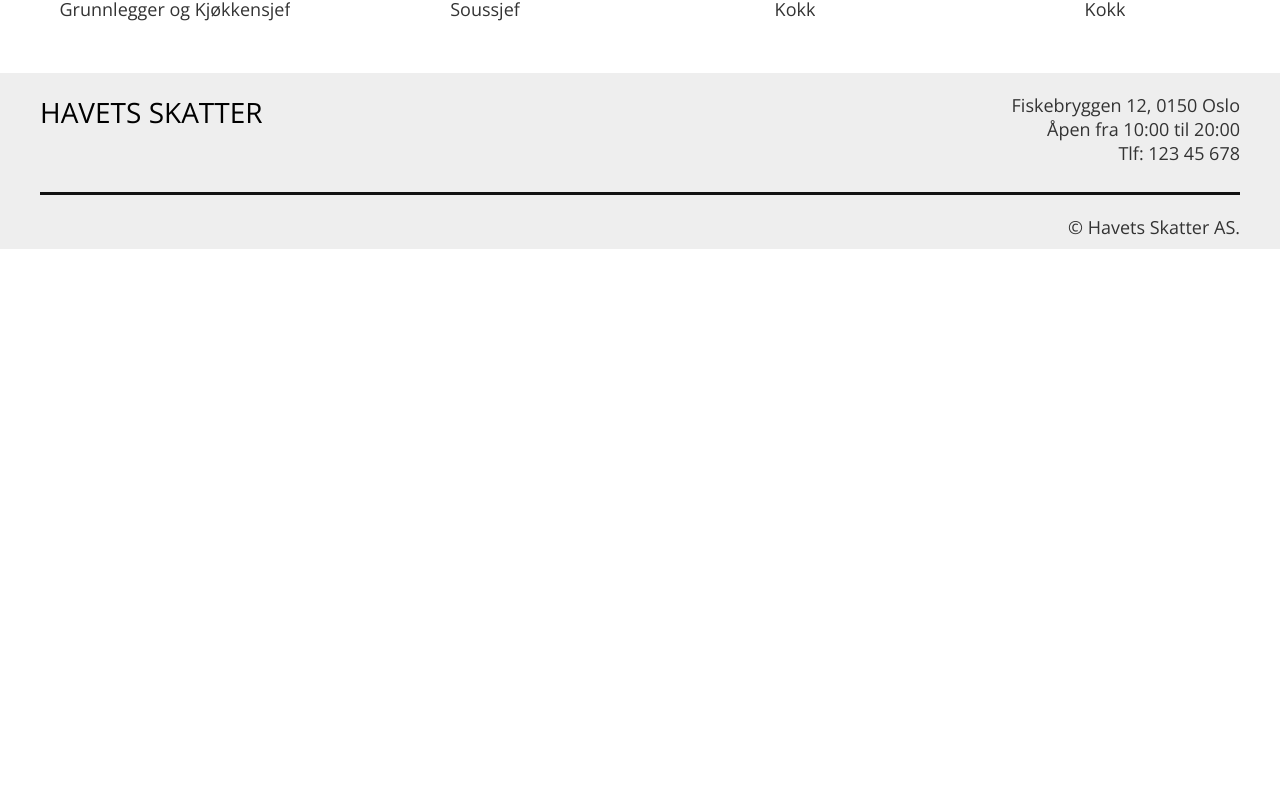
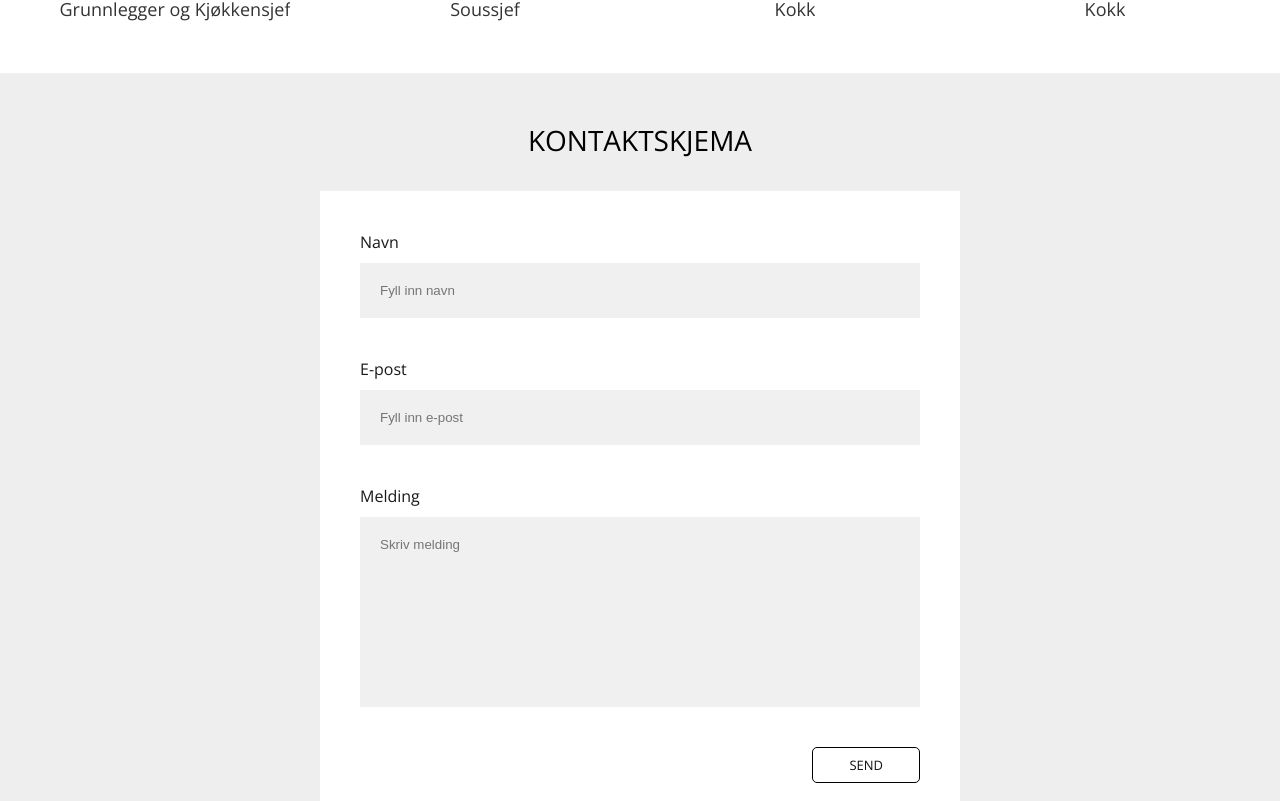
Before and after one commit to skamag/havets-skatter-mern, a React (Vite) app in the folder frontend/: page / in a window 1280 px wide. Shown: the part 2779-3580 px from the top of the page. Before the commit the page ends 3028 px from the top, so only its background shows below. Built offline with nearby package versions, Linux system fonts and the light colour scheme.

Commit message:
added contact form

```diff
--- a/frontend/src/Pages/Home/Home.jsx
+++ b/frontend/src/Pages/Home/Home.jsx
@@ -1,11 +1,12 @@
 import { useState } from "react"
 import Menu from "../../components/Menu"
-import Map from "../../components/Map"
+import Map from "../../components/Map.jsx"
 import HeroSection from "../../components/HeroSection"
 import About from "../../components/About"
 import Dishes from "../../components/Dishes"
 import Team from "../../components/Team"
 import Reservation from "../../components/Reservation"
+import Contact from "../../components/Contact.jsx"
 import Footer from "../../components/Footer"
 
 const Home = () => {
@@ -25,6 +26,7 @@ const Home = () => {
             <Map showMap={showMap} setShowMap={setShowMap} />
           </Reservation>
           <Team />
+          <Contact />
           <Footer />
         </>
       )}
--- /dev/null
+++ b/frontend/src/components/Contact.jsx
@@ -0,0 +1,57 @@
+import "./styles/contact.css"
+
+export default function Contact({ engelsk }) {
+  return (
+    <>
+      <div className="contactBox" id="contact">
+        <div className="contactHeaderBox">
+          {/* <h1 className={contactHeader show}>
+            Kontakt
+          </h1> */}
+          <div className={`contactIngress show`}>KONTAKTSKJEMA</div>
+        </div>
+        <form id="contactForm">
+          <div className="name">
+            <label className={"show"} htmlFor="name">
+              Navn
+            </label>
+            <input
+              className={"show"}
+              type="text"
+              name="name"
+              placeholder="Fyll inn navn"
+              required
+            />
+          </div>
+          <div className="email">
+            <label className={"show"} htmlFor="email">
+              E-post
+            </label>
+            <input
+              className={"show"}
+              type="email"
+              name="email"
+              placeholder="Fyll inn e-post"
+              required
+            />
+          </div>
+          <div className="message">
+            <label className={"show"} htmlFor="message">
+              Melding
+            </label>
+            <textarea
+              className={"show"}
+              name="message"
+              rows="10"
+              placeholder="Skriv melding"
+              required
+            ></textarea>
+          </div>
+          <div className="submit">
+            <input className={"submitButton show"} type="submit" value="SEND" />
+          </div>
+        </form>
+      </div>
+    </>
+  )
+}
--- a/frontend/src/components/Reservation.jsx
+++ b/frontend/src/components/Reservation.jsx
@@ -11,7 +11,7 @@ const Reservation = ({ showMap, setShowMap, children }) => {
   const [email, setEmail] = useState("")
   const [date, setDate] = useState("")
   const [time, setTime] = useState("")
-  const [phone, setPhone] = useState(0)
+  const [phone, setPhone] = useState("")
   const [table, setTable] = useState(0)
   const navigate = useNavigate()
 
@@ -50,7 +50,6 @@ const Reservation = ({ showMap, setShowMap, children }) => {
           <div className="bannerImageContainer">
             <div className="bannerImage">
               <img src="reservationImage.png" alt="bannerImage" />
-              {/* <img src="tables-map-v2.png" alt="Kart" /> */}
             </div>
           </div>
         </div>
@@ -59,13 +58,14 @@ const Reservation = ({ showMap, setShowMap, children }) => {
             <h1>RESERVER BORD</h1>
             <p>For øvrige spørsmål, kontakt oss på tlf.</p>
             <form>
-              <div>
+              <div className="formRow">
                 <input
                   type="text"
                   placeholder="Fornavn"
                   value={firstName}
                   onChange={(e) => setFirstName(e.target.value)}
                 />
+
                 <input
                   type="text"
                   placeholder="Etternavn"
@@ -73,7 +73,7 @@ const Reservation = ({ showMap, setShowMap, children }) => {
                   onChange={(e) => setLastName(e.target.value)}
                 />
               </div>
-              <div>
+              <div className="formRow">
                 <input
                   type="date"
                   placeholder="Dato"
@@ -87,7 +87,7 @@ const Reservation = ({ showMap, setShowMap, children }) => {
                   onChange={(e) => setTime(e.target.value)}
                 />
               </div>
-              <div>
+              <div className="formRow">
                 <input
                   type="email"
                   placeholder="Epost"
--- /dev/null
+++ b/frontend/src/components/styles/contact.css
@@ -0,0 +1,110 @@
+.contactBox {
+  margin: 3rem 0;
+}
+.contactHeaderBox {
+  display: flex;
+  flex-direction: column;
+  font-size: 1.75rem;
+  text-align: center;
+  padding: 0 20% 0 20%;
+}
+/* .contactIngress {
+  color: rgb(215, 215, 237);
+  margin-top: 25px;
+} */
+#contactForm {
+  /* background-color: rgb(25, 25, 25); */
+  background-color: white;
+  margin: 2rem 25% 0 25%;
+  padding: 40px;
+  display: flex;
+  flex-direction: column;
+  gap: 40px;
+}
+#contactForm div label {
+  color: rgb(25, 25, 25);
+}
+#contactForm div {
+  display: flex;
+  flex-direction: column;
+  gap: 10px;
+  /* color: rgb(100, 100, 100); */
+}
+#contactForm textarea,
+#contactForm input:not(.submitButton) {
+  background-color: rgb(240, 240, 240);
+  color: rgb(25, 25, 25);
+  font-family: sans-serif;
+}
+#contactForm input[type="text"],
+#contactForm input[type="email"],
+#contactForm textarea {
+  border: none;
+  padding: 20px;
+  resize: none;
+  outline: none;
+}
+#contactForm input:focus {
+  outline: none;
+}
+.submit input {
+  /* cursor: pointer;
+  margin-left: auto;
+  width: 30%;
+  font-weight: bold;
+  letter-spacing: 1px;
+  background-color: white;
+  border: 1px solid black;
+  color: rgb(25, 25, 25); */
+  border: 1px solid black;
+  padding: 8px 36px;
+  border-radius: 5px;
+  display: flex;
+  width: fit-content;
+  margin-left: auto;
+  align-items: center;
+  justify-content: center;
+  text-decoration: none;
+  font-size: 13px;
+  color: #111;
+  background: transparent;
+  cursor: pointer;
+}
+.submit input:hover {
+  background-color: rgb(210, 210, 210);
+  /* background-color: rgb(202, 202, 202); */
+  /* background-color: rgb(127, 92, 254); */
+}
+.submit input:active {
+  background-color: rgb(195, 195, 195);
+  /* background-color: rgb(156, 156, 156); */
+  /* background-color: rgb(52, 25, 152); */
+}
+
+@keyframes fadein {
+  0% {
+    opacity: 0;
+  }
+
+  100% {
+    opacity: 1;
+  }
+}
+
+@media screen and (max-width: 900px) {
+  #contactForm {
+    margin: 75px 15% 0 15%;
+    padding: 20px;
+  }
+}
+@media screen and (max-width: 600px) {
+  #contactForm {
+    margin: 25px 5% 0 5%;
+  }
+  .contactHeaderBox {
+    padding: 0 5% 0 5%;
+  }
+  .submit input {
+    width: 50%;
+  }
+}
--- a/frontend/src/components/styles/footer.css
+++ b/frontend/src/components/styles/footer.css
@@ -1,5 +1,5 @@
 footer {
-  background: #eeeeee;
+  background: white;
   display: flex;
   justify-content: center;
   align-items: center;
--- a/frontend/src/components/styles/reservation.css
+++ b/frontend/src/components/styles/reservation.css
@@ -52,6 +52,7 @@
   border: none;
   border-bottom: 1px solid #333;
   background: transparent;
+  width: 50%;
 }
 .reservation .container .banner .reservationFormBox form input[type="email"] {
   width: 100%;
@@ -205,6 +206,9 @@
     margin-bottom: 20px; */
     flex-direction: column;
   }
+  .reservation .container .banner .reservationFormBox form div input {
+    width: 100%;
+  }
   .reservation .container .banner .reservationFormBox form div p {
     display: flex;
     flex-direction: column;
```
